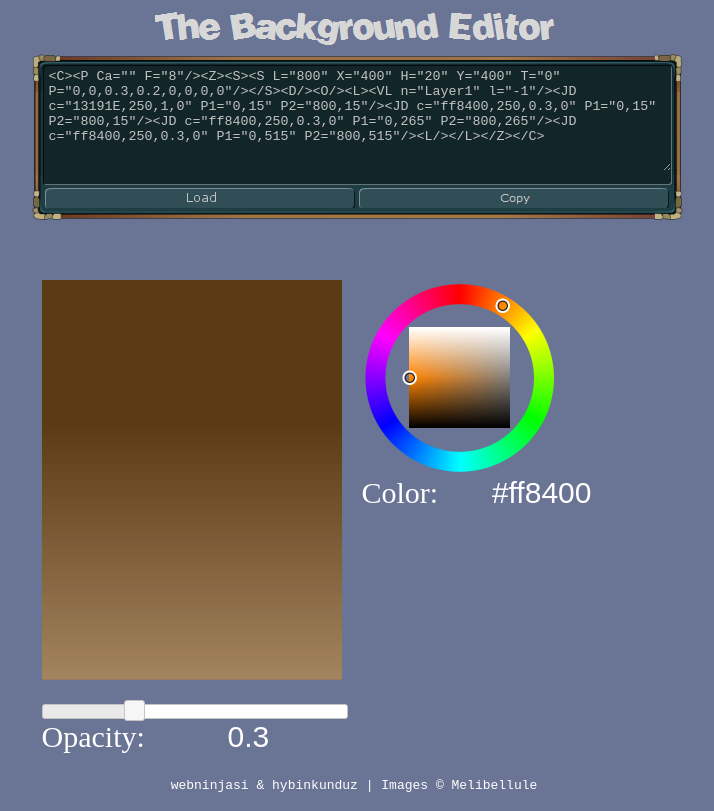
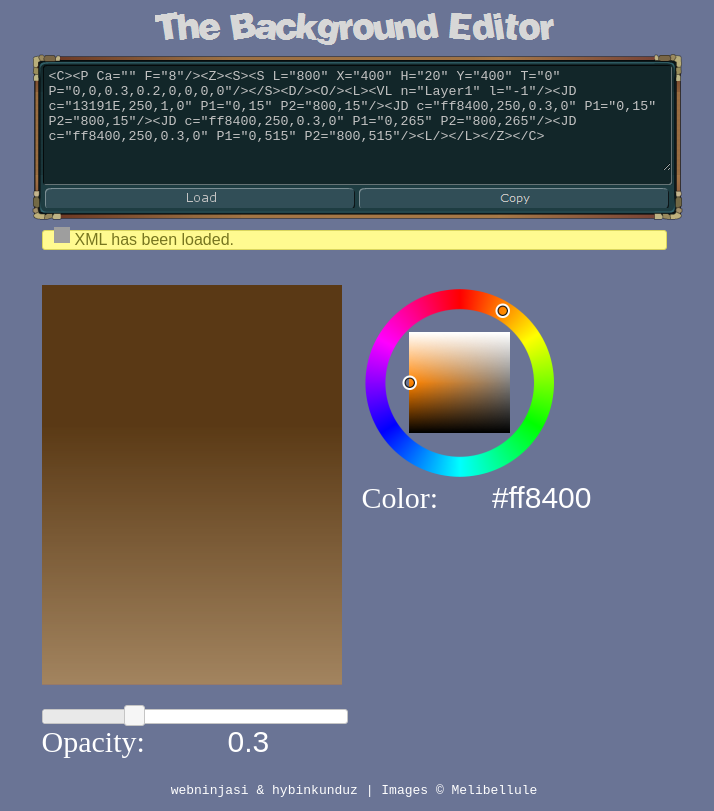
Before and after one commit to webninjasi/tfm-gradient, a plain HTML site: page public/index.html in a window 1280 px wide. Shown: the whole page, without its empty margins (286-1000 px from the left). Drawn offline with nearby package versions, Linux system fonts and the light colour scheme; grey boxes are pictures that could not be loaded.

Commit message:
Add loaded notification

```diff
--- a/public/index.html
+++ b/public/index.html
@@ -39,6 +39,14 @@
 					</span>
 				</div>
 			</div>
+			<div class="ui-widget notify notify-loaded">
+				<div class="ui-state-highlight ui-corner-all" style="padding: 0 .7em;">
+					<span>
+						<span class="ui-icon ui-icon-info" style="float: left; margin-right: .3em;"></span>
+						XML has been loaded.
+					</span>
+				</div>
+			</div>
 		</div>
 		<div class="box">
 			<canvas id="map" width="300" height="400"></canvas>
--- a/public/script.js
+++ b/public/script.js
@@ -5,12 +5,12 @@ bgimg.src = "bg.png";
 
 window.requestAnimationFrame(render);
 
-function showWarn(name) {
-	hideWarns();
+function showNotif(name) {
+	hideNotif();
 	$('.notify-'+name).slideDown();
 }
 
-function hideWarns() {
+function hideNotif() {
 	$('.notify').slideUp();
 }
 
@@ -218,7 +218,7 @@ function load() {
 	console.log(xmlInfo);
 
 	if (xmlInfo.state == State.InvalidXML) {
-		showWarn("invalid");
+		showNotif("invalid");
 		enableLoad();
 
 		return;
@@ -249,7 +249,7 @@ function load() {
 		for (var i=0; i<xmlInfo.jointGroup.length; i++)
 			xmlInfo.jointParent.append(xmlInfo.jointGroup[i]);
 
-		showWarn("joints");
+		showNotif("joints");
 	}
 
 	xmlInfo.jgInfo = getJointGroupInfo(xmlInfo.jointGroup);
@@ -258,6 +258,7 @@ function load() {
 	setOpacity(xmlInfo.jgInfo.opacity);
 
 	save();
+	showNotif("loaded");
 	enableLoad();
 }
 
```
